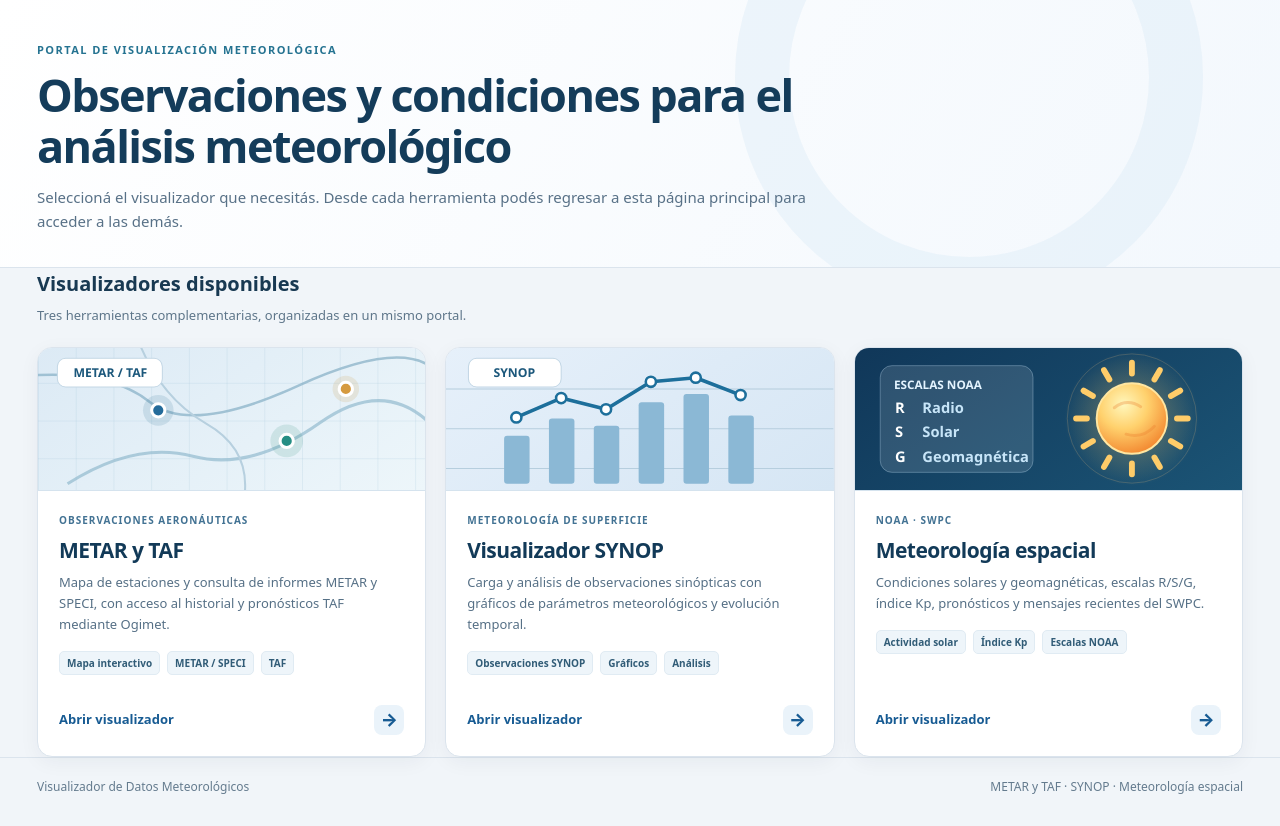
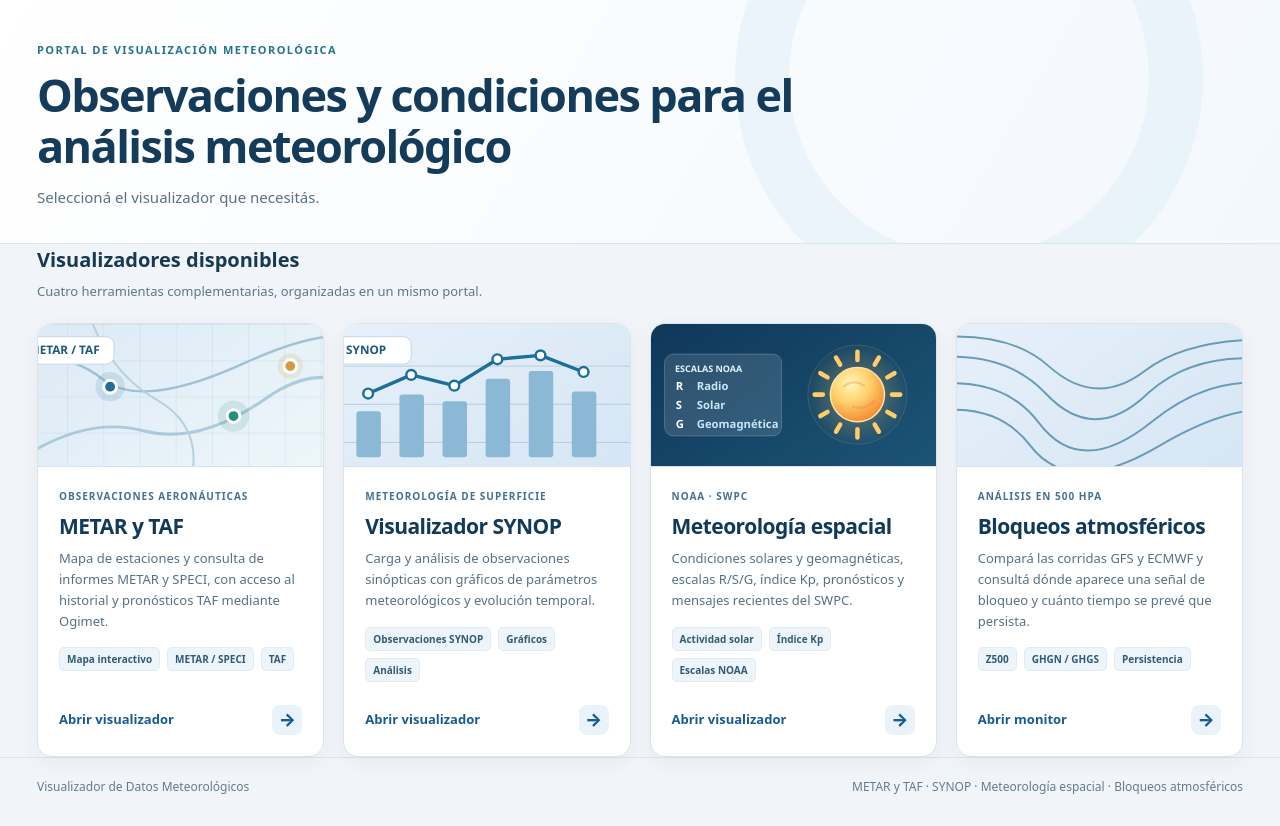
Before and after one commit to mauricioNico/visualizadorMeteorologico, a plain HTML site: page index.html in a window 1280 px wide. Shown: the part 118-944 px from the top of the page. Drawn offline with Linux system fonts and the light colour scheme.

Commit message:
Integrar el monitor de bloqueos atmosféricos en el panel principal

```diff
--- a/index.html
+++ b/index.html
@@ -4,7 +4,7 @@
   <meta charset="utf-8">
   <meta name="viewport" content="width=device-width, initial-scale=1">
   <meta name="theme-color" content="#123b70">
-  <meta name="description" content="Visualizador de Datos Meteorológicos: METAR, SPECI y TAF, análisis SYNOP y meteorología espacial NOAA/SWPC.">
+  <meta name="description" content="Visualizador de Datos Meteorológicos: METAR, SPECI y TAF, análisis SYNOP, meteorología espacial NOAA/SWPC y bloqueos atmosféricos.">
   <title>Visualizador de Datos Meteorológicos · Inicio</title>
   <link rel="icon" type="image/png" sizes="128x128" href="favicon.png">
   <style>
@@ -28,7 +28,7 @@
     main{padding-top:30px;padding-bottom:56px}
     h2{margin:0;color:#183952;font-size:20px}
     .section-sub{margin:5px 0 21px;color:var(--muted);font-size:13px}
-    .grid{display:grid;grid-template-columns:repeat(3,minmax(0,1fr));gap:19px}
+    .grid{display:grid;grid-template-columns:repeat(4,minmax(0,1fr));gap:19px}
     .tool-card{display:flex;flex-direction:column;min-width:0;min-height:410px;overflow:hidden;border-radius:15px;background:#fff;border:1px solid var(--line);box-shadow:0 5px 20px #122b410d;text-decoration:none;transition:transform .16s ease,box-shadow .16s ease,border-color .16s ease}
     .tool-card:hover{transform:translateY(-3px);border-color:#8eb5d5;box-shadow:0 12px 24px #153b5c1c}
     .illustration{height:143px;position:relative;overflow:hidden;display:grid;place-items:center;border-bottom:1px solid #d5e3ee}
@@ -49,7 +49,7 @@
     .note p{font-size:12px;color:#577185;margin:0}
     footer{border-top:1px solid var(--line);padding:19px 0 30px;color:#647b8e;font-size:12px}
     .foot{display:flex;justify-content:space-between;gap:10px;flex-wrap:wrap}
-    @media(max-width:950px){.grid{grid-template-columns:repeat(2,minmax(0,1fr))}.tool-card{min-height:390px}}
+    @media(max-width:1100px){.grid{grid-template-columns:repeat(2,minmax(0,1fr))}.tool-card{min-height:390px}}
     @media(max-width:650px){.shell{padding:0 14px}.head{padding-top:15px;padding-bottom:15px}.shield{width:54px;height:54px;flex-basis:54px}.head p{font-size:11px}.intro{padding:30px 0}.intro p{font-size:13px}.grid{grid-template-columns:1fr}.tool-card{min-height:0}.illustration{height:135px}.card-content{padding:18px}.open{padding-top:20px}main{padding-top:23px}.note{align-items:flex-start}}
     @media(prefers-reduced-motion:reduce){.tool-card{transition:none}}
   </style>
@@ -69,13 +69,13 @@
     <div class="shell">
       <div class="eyebrow">Portal de visualización meteorológica</div>
       <h1>Observaciones y condiciones para el análisis meteorológico</h1>
-      <p>Seleccioná el visualizador que necesitás. Desde cada herramienta podés regresar a esta página principal para acceder a las demás.</p>
+      <p>Seleccioná el visualizador que necesitás.</p>
     </div>
   </section>
 
   <main class="shell" id="visualizadores">
     <h2>Visualizadores disponibles</h2>
-    <p class="section-sub">Tres herramientas complementarias, organizadas en un mismo portal.</p>
+    <p class="section-sub">Cuatro herramientas complementarias, organizadas en un mismo portal.</p>
 
     <div class="grid">
       <a class="tool-card" href="metar.html" aria-label="Abrir visualizador METAR y TAF">
@@ -196,9 +196,29 @@
           <span class="open">Abrir visualizador <span class="arrow" aria-hidden="true">→</span></span>
         </div>
       </a>
+
+      <a class="tool-card" href="https://mauricionico.github.io/productosMetCloud/visor-bloqueos/" aria-label="Abrir monitoreo de bloqueos atmosféricos">
+        <div class="illustration synop" aria-hidden="true">
+          <svg viewBox="0 0 380 145" preserveAspectRatio="xMidYMid slice">
+            <g fill="none" stroke="#699bb7" stroke-width="2">
+              <path d="M-10 18 Q90 0 138 43 T236 48 T390 17"/>
+              <path d="M-10 39 Q86 19 135 71 T238 72 T390 40"/>
+              <path d="M-10 67 Q85 44 128 101 T243 100 T390 68"/>
+              <path d="M-10 96 Q78 70 119 124 T250 125 T390 94"/>
+            </g>
+          </svg>
+        </div>
+        <div class="card-content">
+          <span class="card-meta">Análisis en 500 hPa</span>
+          <h3>Bloqueos atmosféricos</h3>
+          <p>Compará las corridas GFS y ECMWF y consultá dónde aparece una señal de bloqueo y cuánto tiempo se prevé que persista.</p>
+          <div class="features"><span>Z500</span><span>GHGN / GHGS</span><span>Persistencia</span></div>
+          <span class="open">Abrir monitor <span class="arrow" aria-hidden="true">→</span></span>
+        </div>
+      </a>
     </div>
   </main>
 
-  <footer><div class="shell foot"><span>Visualizador de Datos Meteorológicos</span><span>METAR y TAF · SYNOP · Meteorología espacial</span></div></footer>
+  <footer><div class="shell foot"><span>Visualizador de Datos Meteorológicos</span><span>METAR y TAF · SYNOP · Meteorología espacial · Bloqueos atmosféricos</span></div></footer>
 </body>
 </html>
```
